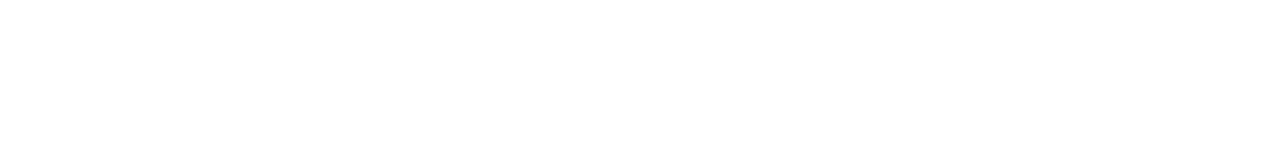
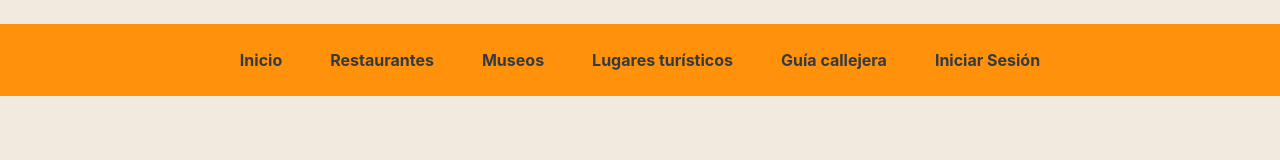
Before and after one commit to ValentinaLedesma123/proyecto-a-parchar, a plain HTML site: page Restaurantes.html in a window 1280 px wide. Drawn offline with nearby package versions, Linux system fonts and the light colour scheme.

Commit message:
Restaurantes
Creacion apartado de restaurantes

```diff
--- a/Restaurantes.html
+++ b/Restaurantes.html
@@ -3,9 +3,26 @@
 <head>
     <meta charset="UTF-8">
     <meta name="viewport" content="width=device-width, initial-scale=1.0">
+        <link rel="stylesheet" type="text/css"
+        href="https://stackpath.bootstrapcdn.com/bootstrap/4.1.0/css/bootstrap.min.css">
+    <link rel="stylesheet" href="https://cdnjs.cloudflare.com/ajax/libs/font-awesome/6.0.0-beta3/css/all.min.css" integrity="sha384-k6RqeWeci5ZR/Lv4MR0sA0FfDOMt23cez/3paNdF+Zl5pD5y5z5+5p5z5z5z5z5z" crossorigin="anonymous">
+    <link rel="stylesheet" href="css/style.css">
+
     <title>Document</title>
 </head>
 <body>
-
+    <header>
+        <!--Logo-->
+        <img src="" alt="">
+        <!--Menu desplegale-->
+            <ul class="nav justify-content-center">
+                <li class="nav-item-active p-4"><a class="text-dark font-weight-bold" href="index.html">Inicio</a></li>
+                <li class="nav-item p-4"><a class="text-dark font-weight-bold" href="Restaurantes.html">Restaurantes</a></li>
+                <li class="nav-item p-4"><a class="text-dark font-weight-bold" href="Museos.html">Museos</a></li>
+                <li class="nav-item p-4"><a class="text-dark font-weight-bold" href="lugaresTuristicos.html">Lugares turísticos</a></li>
+                <li class="nav-item p-4"><a class="text-dark font-weight-bold" href="guiaCallejera.html">Guía callejera</a></li>
+                <li class="nav-item p-4"><a class="text-dark font-weight-bold" href="#">Iniciar Sesión</a></li>
+            </ul>
+    </header>
 </body>
 </html>
```
